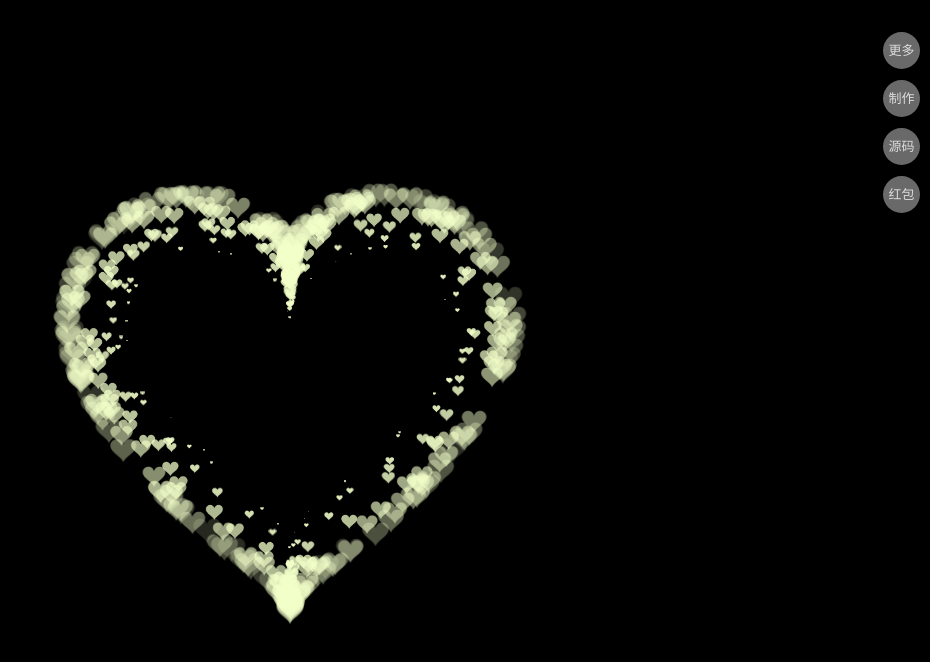
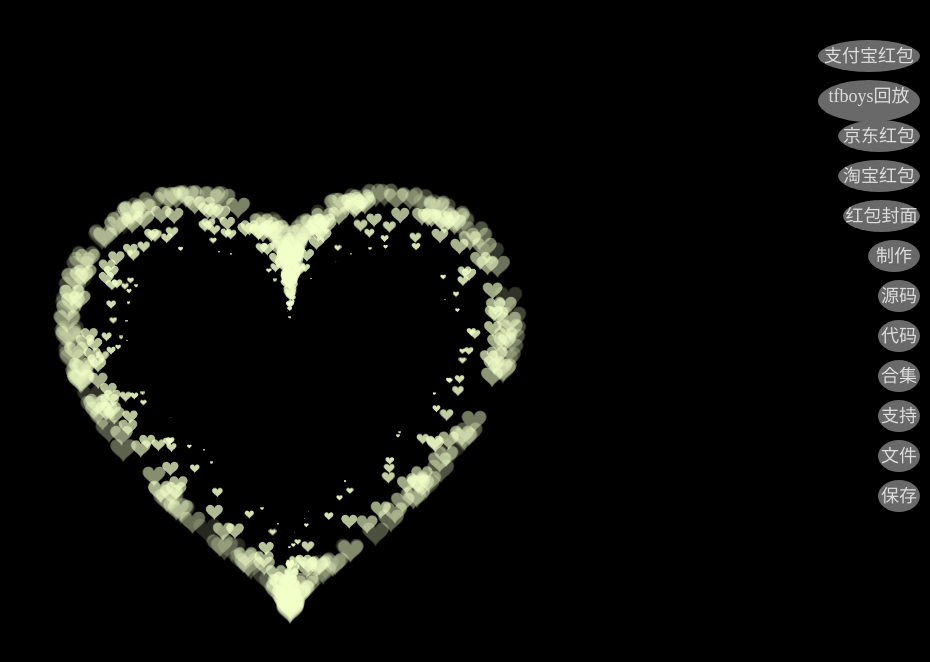
Before and after one commit to love99you/loveyellowcolor, a plain HTML site: page index.html in a window 1280 px wide. Shown: the whole page, without its empty margins (350-1280 px from the left). Drawn offline with Linux system fonts and the light colour scheme.

Commit message:
Update index.html

```diff
--- a/index.html
+++ b/index.html
@@ -1,7 +1,7 @@
 <!DOCTYPE HTML PUBLIC "-//W3C//DTD HTML 4.0 Transitional//EN">
 <HTML>
  <HEAD>
-  <TITLE> New Document </TITLE>
+  <title>微信公众号：可乐自媒体 爱心代码</title>
   <META NAME="Generator" CONTENT="EditPlus">
   <META NAME="Author" CONTENT="">
   <META NAME="Keywords" CONTENT="">
@@ -22,14 +22,21 @@ canvas {
  </HEAD>
 
  <BODY>
-      <a href="https://mp.weixin.qq.com/s/oxLqXBcLCT8ij67DjkW2kw" class="hide_buttom"
-  style="position: fixed;top: 10%;right: 10px;width: 35px;height: 35px;z-index: 999;background: #696969;border-radius: 50%;padding: 1.0px;text-align: center;color: #ddd;text-decoration: none;   clear: both; line-height: 35px; 	margin:auto;   font-size: 13px;">制作</a>
-  <a href="https://shop1619956412.v.weidian.com/?userid=1619956412&spider_token=2720" class="hide_buttom"
-  style="position: fixed;top: 4%;right: 10px;width: 35px;height: 35px;z-index: 998;background: #696969;border-radius: 50%;padding: 1.0px;text-align: center;color: #ddd;text-decoration: none;   clear: both; line-height: 35px; 	margin:auto;   font-size: 13px;">更多</a>
-          <a href="https://pan.quark.cn/s/3344d23e48a8" class="hide_buttom"
-  style="position: fixed;top: 16%;right: 10px;width: 35px;height: 35px;z-index: 997;background: #696969;border-radius: 50%;padding: 1.0px;text-align: center;color: #ddd;text-decoration: none;   clear: both; line-height: 35px; 	margin:auto;   font-size: 13px;">源码</a>
-  <a href="https://shop1619956412.v.weidian.com/?userid=1619956412&spider_token=2720" class="hide_buttom"
-  style="position: fixed;top: 22%;right: 10px;width: 35px;height: 35px;z-index: 996;background: #696969;border-radius: 50%;padding: 1.0px;text-align: center;color: #ddd;text-decoration: none;   clear: both; line-height: 35px; 	margin:auto;   font-size: 13px;">红包</a>
+  <a href="https://mp.weixin.qq.com/s/Ftmx8ot9M_rYWFZsrJtypA" style="position: fixed; top: 5%; right: 10px; width: 100px; height: 30px; z-index: 999; background: #696969; border-radius: 50%; padding: 1.0px; text-align: center; color: #ddd; text-decoration: none; line-height: 30px; font-size: 18px;">支付宝红包</a>
+<a href="https://pan.quark.cn/s/ee4847bffd34" style="position: fixed; top: 10%; right: 10px; width: 100px; height: 40px; z-index: 999; background: #696969; border-radius: 50%; padding: 1.0px; text-align: center; color: #ddd; text-decoration: none; line-height: 30px; font-size: 18px;">tfboys回放</a>
+<a href="https://mp.weixin.qq.com/s/0_GSKq1HqEw9qLCIOV_FEg" style="position: fixed; top: 15%; right: 10px; width: 80px; height: 30px; z-index: 999; background: #696969; border-radius: 50%; padding: 1.0px; text-align: center; color: #ddd; text-decoration: none; line-height: 30px; font-size: 18px;">京东红包</a>
+<a href="https://mp.weixin.qq.com/s/TuUjGvr62RVz721_TeDRjA" style="position: fixed; top: 20%; right: 10px; width: 80px; height: 30px; z-index: 999; background: #696969; border-radius: 50%; padding: 1.0px; text-align: center; color: #ddd; text-decoration: none; line-height: 30px; font-size: 18px;">淘宝红包</a>
+<a href="https://shop1619956412.v.weidian.com/?userid=1619956412&spider_token=2720" style="position: fixed; top: 25%; right: 10px; width: 75px; height: 30px; z-index: 999; background: #696969; border-radius: 50%; padding: 1.0px; text-align: center; color: #ddd; text-decoration: none; line-height: 30px; font-size: 18px;">红包封面</a>
+<a href="https://mp.weixin.qq.com/s/YYbYUHNKEg_U3HTHEh2C5w" style="position: fixed; top: 30%; right: 10px; width: 50px; height: 30px; z-index: 999; background: #696969; border-radius: 50%; padding: 1.0px; text-align: center; color: #ddd; text-decoration: none; line-height: 30px; font-size: 18px;">制作</a>
+<a href="https://pan.quark.cn/s/3344d23e48a8" style="position: fixed; top: 35%; right: 10px; width: 40px; height: 30px; z-index: 999; background: #696969; border-radius: 50%; padding: 1.0px; text-align: center; color: #ddd; text-decoration: none; line-height: 30px; font-size: 18px;">源码</a>
+<a href="https://drive.uc.cn/s/4819fdecb8a24" style="position: fixed; top: 40%; right: 10px; width: 40px; height: 30px; z-index: 999; background: #696969; border-radius: 50%; padding: 1.0px; text-align: center; color: #ddd; text-decoration: none; line-height: 30px; font-size: 18px;">代码</a>
+<a href="https://pan.xunlei.com/s/VNlDcB3ABz0oNSOEv5mpSE_tA1?pwd=97rw#" style="position: fixed; top: 45%; right: 10px; width: 40px; height: 30px; z-index: 999; background: #696969; border-radius: 50%; padding: 1.0px; text-align: center; color: #ddd; text-decoration: none; line-height: 30px; font-size: 18px;">合集</a>
+<a href="https://mp.weixin.qq.com/s/CImse_lRLCDjB3WzAqRp1Q" style="position: fixed; top: 50%; right: 10px; width: 40px; height: 30px; z-index: 999; background: #696969; border-radius: 50%; padding: 1.0px; text-align: center; color: #ddd; text-decoration: none; line-height: 30px; font-size: 18px;">支持</a>
+<a href="https://pan.xunlei.com/s/VNvuk-JW5z1Z6FIOvcYavdLkA1?pwd=izfw#" style="position: fixed; top: 55%; right: 10px; width: 40px; height: 30px; z-index: 999; background: #696969; border-radius: 50%; padding: 1.0px; text-align: center; color: #ddd; text-decoration: none; line-height: 30px; font-size: 18px;">文件</a>
+<a href="https://pan.quark.cn/s/96dc82d97328" style="position: fixed; top: 60%; right: 10px; width: 40px; height: 30px; z-index: 999; background: #696969; border-radius: 50%; padding: 1.0px; text-align: center; color: #ddd; text-decoration: none; line-height: 30px; font-size: 18px;">保存</a>
+
+
+
   <canvas id="pinkboard"></canvas>
   <script>
   /*
```
